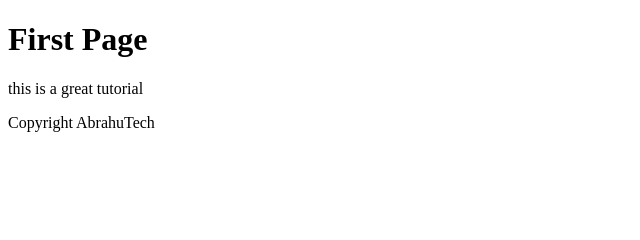
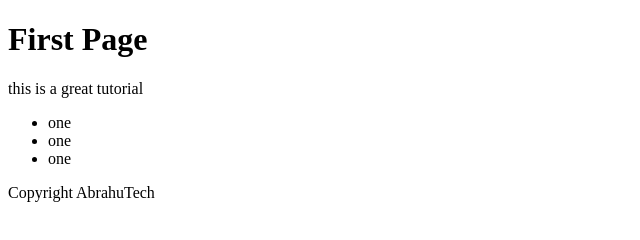
Before and after one commit to abrahutech/git-course, a plain HTML site: page index.html in a window 1280 px wide. Shown: the whole page, without its empty margins (0-640 px from the left). Drawn offline with Linux system fonts and the light colour scheme.

Commit message:
added ul

```diff
--- a/index.html
+++ b/index.html
@@ -3,6 +3,11 @@
     <body>
         <h1>First Page</h1>
         <p>this is a great tutorial</p>
+        <ul>
+            <li>one</li>
+             <li>one</li>
+              <li>one</li>
+        </ul>
         <footer>Copyright AbrahuTech</footer>
     </body>
 </html>
```
